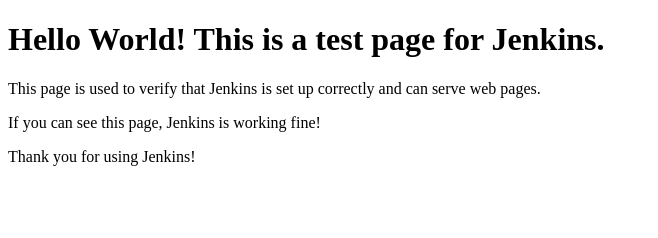
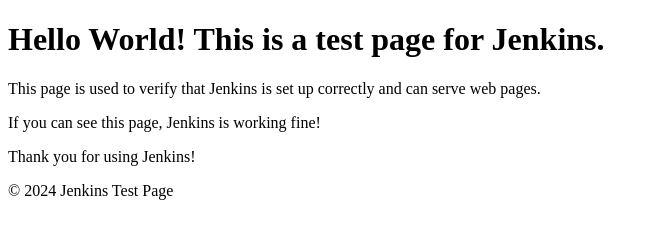
Before and after one commit to Aumtch1234/test_jenkins, a plain HTML site: page index.html in a window 1280 px wide. Shown: the whole page, without its empty margins (0-658 px from the left). Drawn offline with Linux system fonts and the light colour scheme.

Commit message:
[ADD] FOOTER :lock:

```diff
--- a/index.html
+++ b/index.html
@@ -18,5 +18,8 @@
     <p>
         Thank you for using Jenkins!
     </p>
+    <footer>
+        <p>&copy; 2024 Jenkins Test Page</p>
+    </footer>
 </body>
 </html>
```
